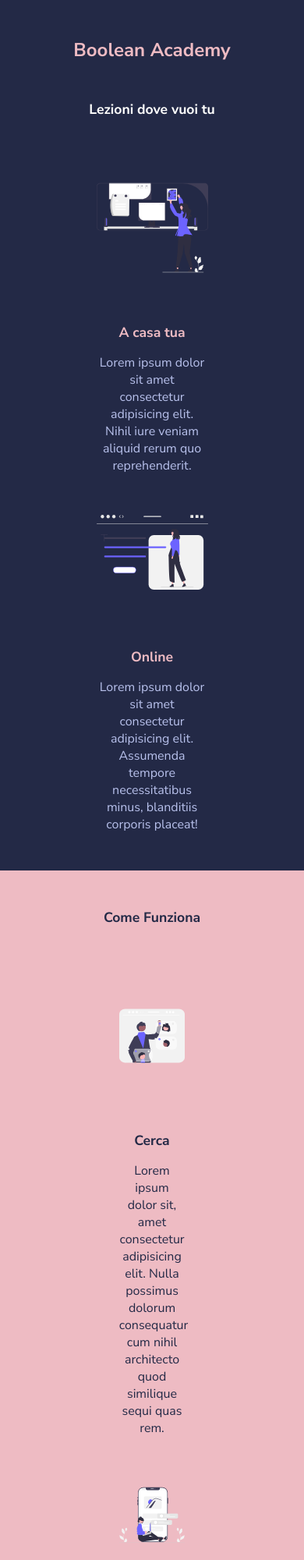
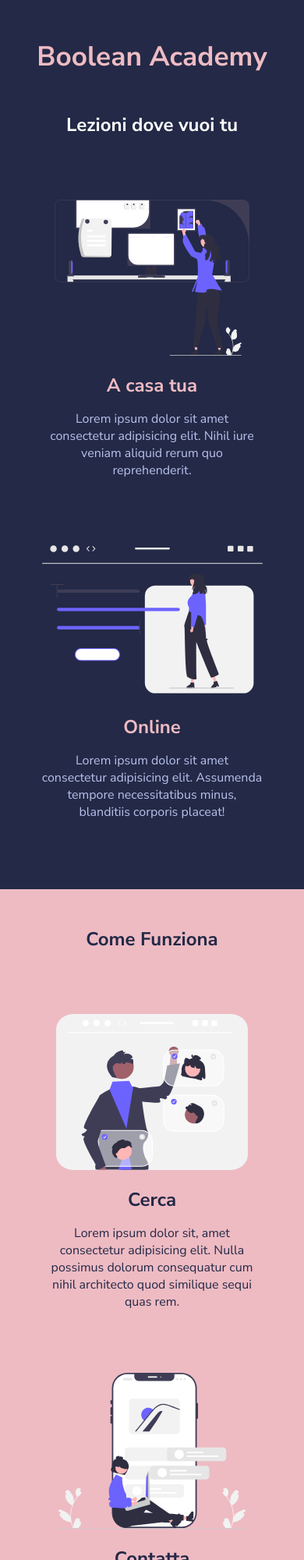
Before and after one commit to MichaelMariti/html-css-resp-wannabe, a plain HTML site: page index.html in a window 390 px wide. Shown: the top 2000 px of the page at 78% size. Drawn offline with Linux system fonts and the light colour scheme.

Commit message:
desktop, tablet, mobile - responsive

```diff
--- a/css/style.css
+++ b/css/style.css
@@ -127,12 +127,22 @@ img {
 /************************************************
     SOLUZIONE RESPONSIVE
  ************************************************/
-
-/* Tablet view - 768px */
-@media screen and (min-width:768px) {
+/* Desktop view */
+@media screen {
 
     .container {
         width: 100%;
+    }
+
+}
+
+
+/* Tablet view - 768px */
+@media screen and (max-width:768px) {
+
+    .container {
+        width: 100%;
+        margin: 0 auto;
     }
 
 }
@@ -153,16 +163,34 @@ img {
     }
 
     h2, h3 {
-        font-size: 1.1rem;
+        font-size: 1.5rem;
     }
 
     h1 {
-        font-size: 1.5rem;
+        font-size: 2.2rem;
     }
 
-    /* .why-us {
+    .lessons .col {
         width: 90%;
         margin: 0 auto;
-    } */
+        margin: 40px 0;
+    }
+
+    .steps .col {
+        width: 90%;
+        margin: 0 auto;
+        margin: 40px 0;
+    }
+
+    .why-us .col-left {
+        width: 90%;
+        margin: 0 auto;
+        margin-bottom: 30px;
+    }
+
+    .why-us .col-right {
+        width: 90%;
+        margin: 0 auto;
+    }
 
 }
```
